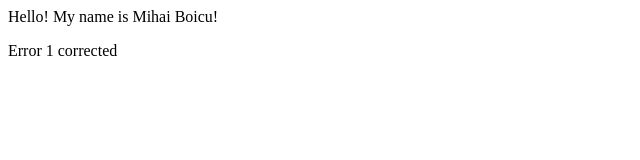
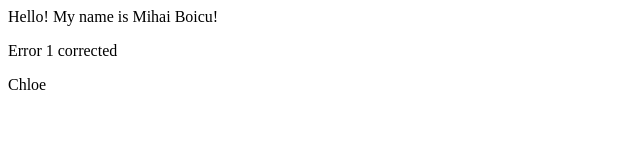
Before and after one commit to thenowherenlboy/web1-1-draft, a plain HTML site: page index.html in a window 1280 px wide. Shown: the full height of the page, 0-640 px from the left. Drawn offline with Linux system fonts and the light colour scheme.

Commit message:
add to index html

```diff
--- a/index.html
+++ b/index.html
@@ -5,5 +5,7 @@
 
 <p> Error 1 corrected </p>
 
+<p>Chloe</p>
+
 </body>
 </html>
```
